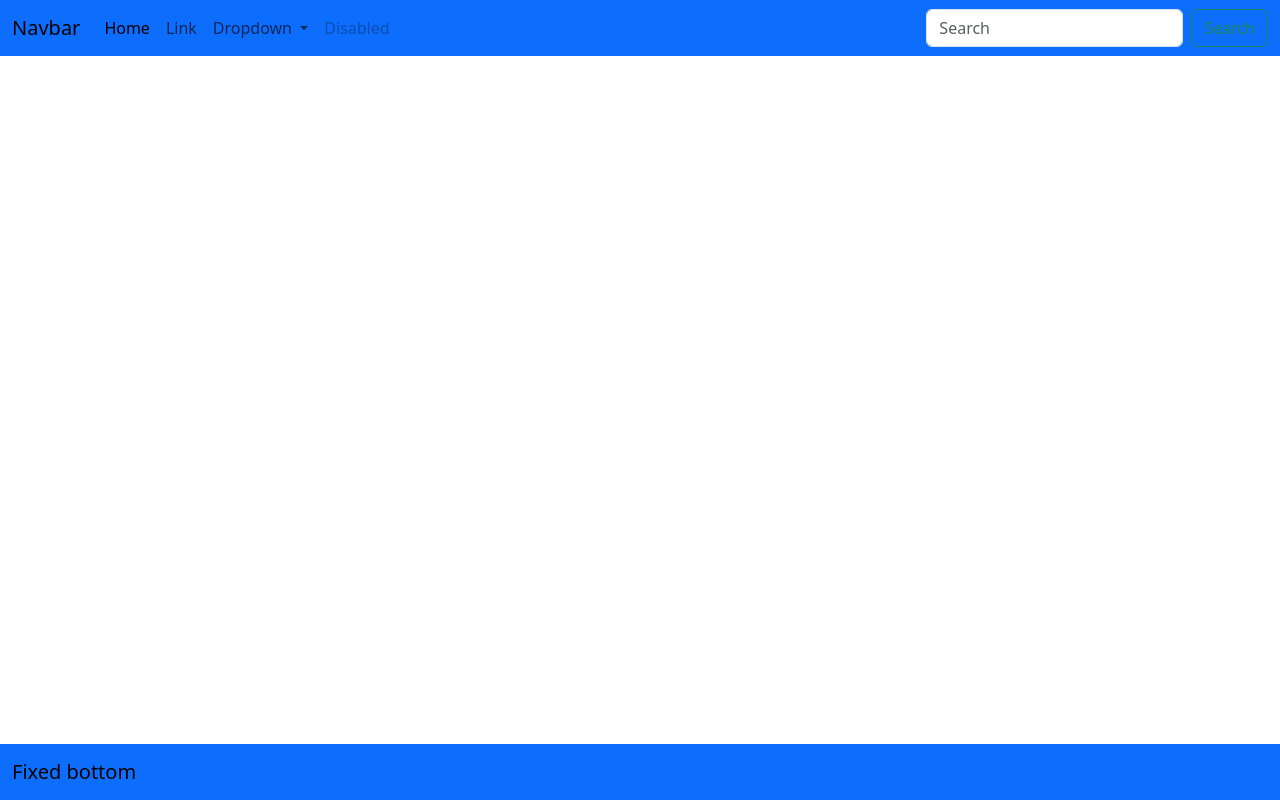
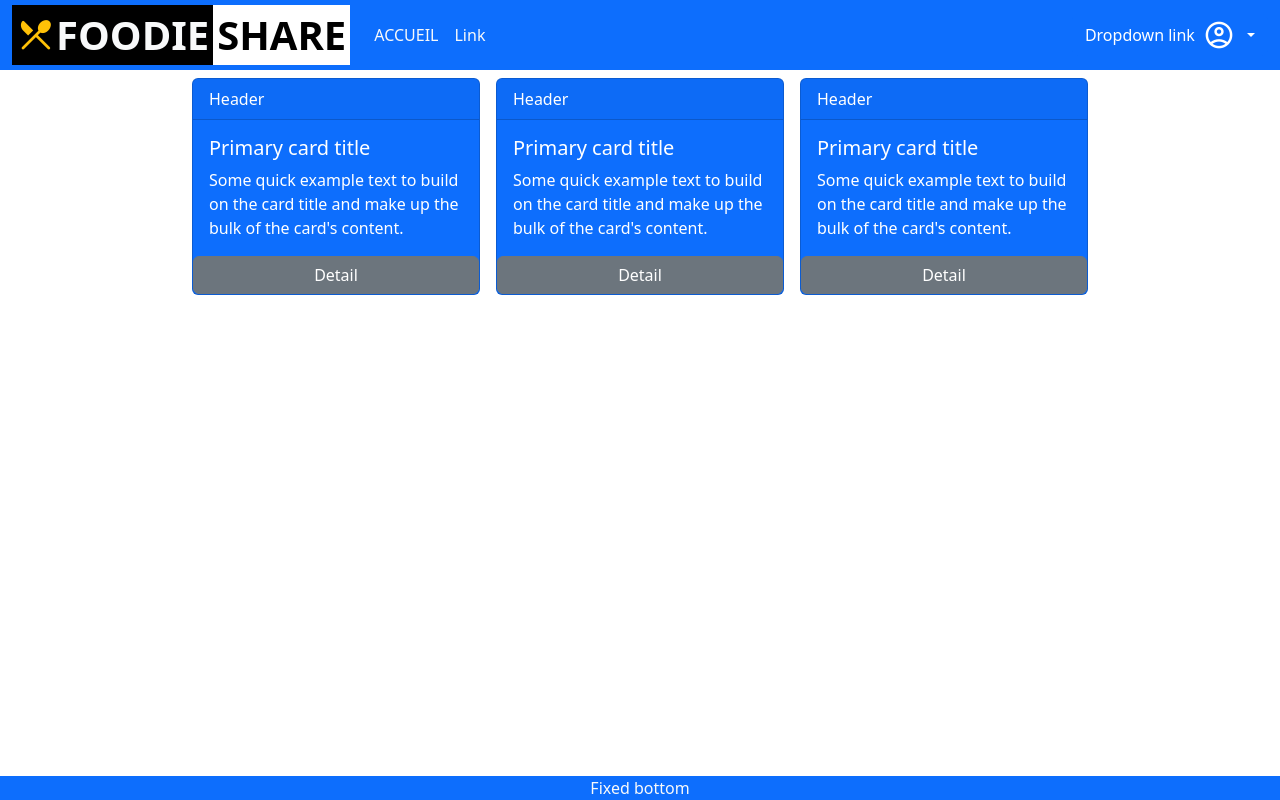
Before and after one commit to rdr2510/FoodieShare, a PHP site: page / in a window 1280 px wide. Run offline with PHP 8.4, Linux system fonts and the light colour scheme.

Commit message:
update design index.php

```diff
--- a/Includes/footer.php
+++ b/Includes/footer.php
@@ -1,5 +1,5 @@
-<nav class="navbar fixed-bottom bg-primary">
+<nav class="navbar fixed-bottom bg-primary p-0">
     <div class="container-fluid">
-        <a class="navbar-brand" href="#">Fixed bottom</a>
+        <span class="text-center w-100 text-light">Fixed bottom</span>
     </div>
 </nav>
--- a/Includes/head.php
+++ b/Includes/head.php
@@ -3,3 +3,4 @@
     <link href="https://cdn.jsdelivr.net/npm/bootstrap@5.3.0/dist/css/bootstrap.min.css" rel="stylesheet" integrity="sha384-9ndCyUaIbzAi2FUVXJi0CjmCapSmO7SnpJef0486qhLnuZ2cdeRhO02iuK6FUUVM" crossorigin="anonymous">
     <script src="https://cdn.jsdelivr.net/npm/bootstrap@5.3.0/dist/js/bootstrap.bundle.min.js" integrity="sha384-geWF76RCwLtnZ8qwWowPQNguL3RmwHVBC9FhGdlKrxdiJJigb/j/68SIy3Te4Bkz" crossorigin="anonymous"></script>
     <link rel="stylesheet" href="https://fonts.googleapis.com/css2?family=Material+Symbols+Rounded:opsz,wght,FILL,GRAD@48,400,1,0" />
+    <link rel="stylesheet" href="../assets/styles/styles.css" />
--- a/Includes/header.php
+++ b/Includes/header.php
@@ -1,36 +1,37 @@
-<nav class="navbar navbar-expand-lg bg-primary">
+<nav class="navbar navbar-expand-lg bg-primary p-0">
     <div class="container-fluid">
-                <a class="navbar-brand" href="#">Navbar</a>
-                <button class="navbar-toggler" type="button" data-bs-toggle="collapse" data-bs-target="#navbarSupportedContent" aria-controls="navbarSupportedContent" aria-expanded="false" aria-label="Toggle navigation">
-                <span class="navbar-toggler-icon"></span>
+        <a class="navbar-brand text-light fw-bold" href="#">
+            <div class="d-flex">
+                <div class="bg-black d-flex align-items-center px-1 fs-1">
+                    <span class="fs-1 material-symbols-rounded text-warning">restaurant_menu</span>FOODIE
+                </div>
+                <div class="bg-white d-flex align-items-center text-black fs-1 px-1">SHARE</div>
+            </div>
+        </a>
+        <button class="navbar-toggler text-light" type="button" data-bs-toggle="collapse" data-bs-target="#navbarSupportedContent" aria-controls="navbarSupportedContent" aria-expanded="false" aria-label="Toggle navigation">
+            <span class="navbar-toggler-icon text-light"></span>
         </button>
+
         <div class="collapse navbar-collapse" id="navbarSupportedContent">
             <ul class="navbar-nav me-auto mb-2 mb-lg-0">
                 <li class="nav-item">
-                    <a class="nav-link active" aria-current="page" href="#">Home</a>
+                    <a class="nav-link text-light link-underline" aria-current="page" href="#">ACCUEIL</a>
                 </li>
                 <li class="nav-item">
-                    <a class="nav-link" href="#">Link</a>
-                    </li>
-                    <li class="nav-item dropdown">
-                    <a class="nav-link dropdown-toggle" href="#" role="button" data-bs-toggle="dropdown" aria-expanded="false">
-                        Dropdown
-                    </a>
-                    <ul class="dropdown-menu">
-                        <li><a class="dropdown-item" href="#">Action</a></li>
-                        <li><a class="dropdown-item" href="#">Another action</a></li>
-                        <li><hr class="dropdown-divider"></li>
-                        <li><a class="dropdown-item" href="#">Something else here</a></li>
-                    </ul>
-                    </li>
-                    <li class="nav-item">
-                    <a class="nav-link disabled">Disabled</a>
+                    <a class="nav-link text-light" href="#">Link</a>
                 </li>
             </ul>
-                <form class="d-flex" role="search">
-                    <input class="form-control me-2" type="search" placeholder="Search" aria-label="Search">
-                    <button class="btn btn-outline-success" type="submit">Search</button>
-                </form>
+            <div class="dropdown">
+                <a class="btn btn-primary dropdown-toggle d-flex align-items-center py-1 mx-0" href="#" role="button" data-bs-toggle="dropdown" aria-expanded="false">
+                    Dropdown link <span class="px-2 material-symbols-rounded fs-2">account_circle</span>
+                </a>
+                <ul class="dropdown-menu bg-primary">
+                    <li><a class="dropdown-item text-light" href="#">Action</a></li>
+                    <li><a class="dropdown-item text-light" href="#">Another action</a></li>
+                    <li><hr class="dropdown-divider text-light"></li>
+                    <li><a class="dropdown-item text-light" href="#">Something else here</a></li>
+                </ul>
+            </div>
         </div>
     </div>
 </nav>
--- /dev/null
+++ b/assets/styles/styles.css
@@ -0,0 +1,3 @@
+.nav-link:hover, .dropdown-item:hover{
+    background-color: black;
+}
--- a/index.php
+++ b/index.php
@@ -9,12 +9,32 @@
 <body>
     <?php require_once('./Includes/header.php') ?>
 
-    <?php
-    include('./Modeles/users.php');
-
-
-
-    ?>
+    <div class="container-fluid py-2 d-flex flex-wrap justify-content-center">
+        <div class="card text-bg-primary mb-3 mx-2" style="max-width: 18rem;">
+            <div class="card-header">Header</div>
+            <div class="card-body">
+                <h5 class="card-title">Primary card title</h5>
+                <p class="card-text">Some quick example text to build on the card title and make up the bulk of the card's content.</p>
+            </div>
+            <a href="#" class="btn btn-secondary">Detail</a>
+        </div>
+        <div class="card text-bg-primary mb-3 mx-2" style="max-width: 18rem;">
+            <div class="card-header">Header</div>
+            <div class="card-body">
+                <h5 class="card-title">Primary card title</h5>
+                <p class="card-text">Some quick example text to build on the card title and make up the bulk of the card's content.</p>
+            </div>
+            <a href="#" class="btn btn-secondary">Detail</a>
+        </div>
+        <div class="card text-bg-primary mb-3 mx-2" style="max-width: 18rem;">
+            <div class="card-header">Header</div>
+            <div class="card-body">
+                <h5 class="card-title">Primary card title</h5>
+                <p class="card-text">Some quick example text to build on the card title and make up the bulk of the card's content.</p>
+            </div>
+            <a href="#" class="btn btn-secondary">Detail</a>
+        </div>
+    </div>
 
     <?php require_once('./Includes/footer.php') ?>
 </body>
```
Lines whose indentation alone changed are shown as unchanged.
